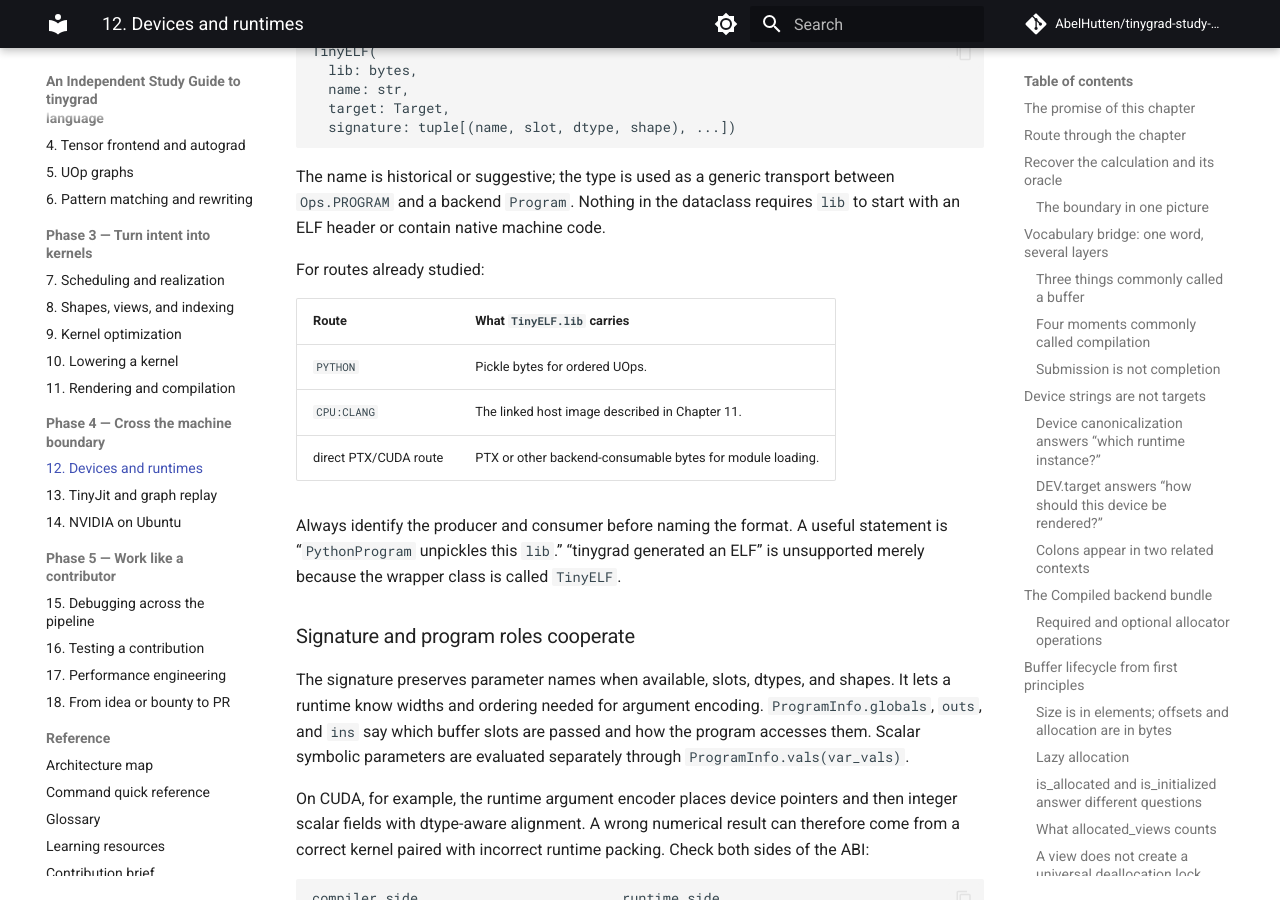
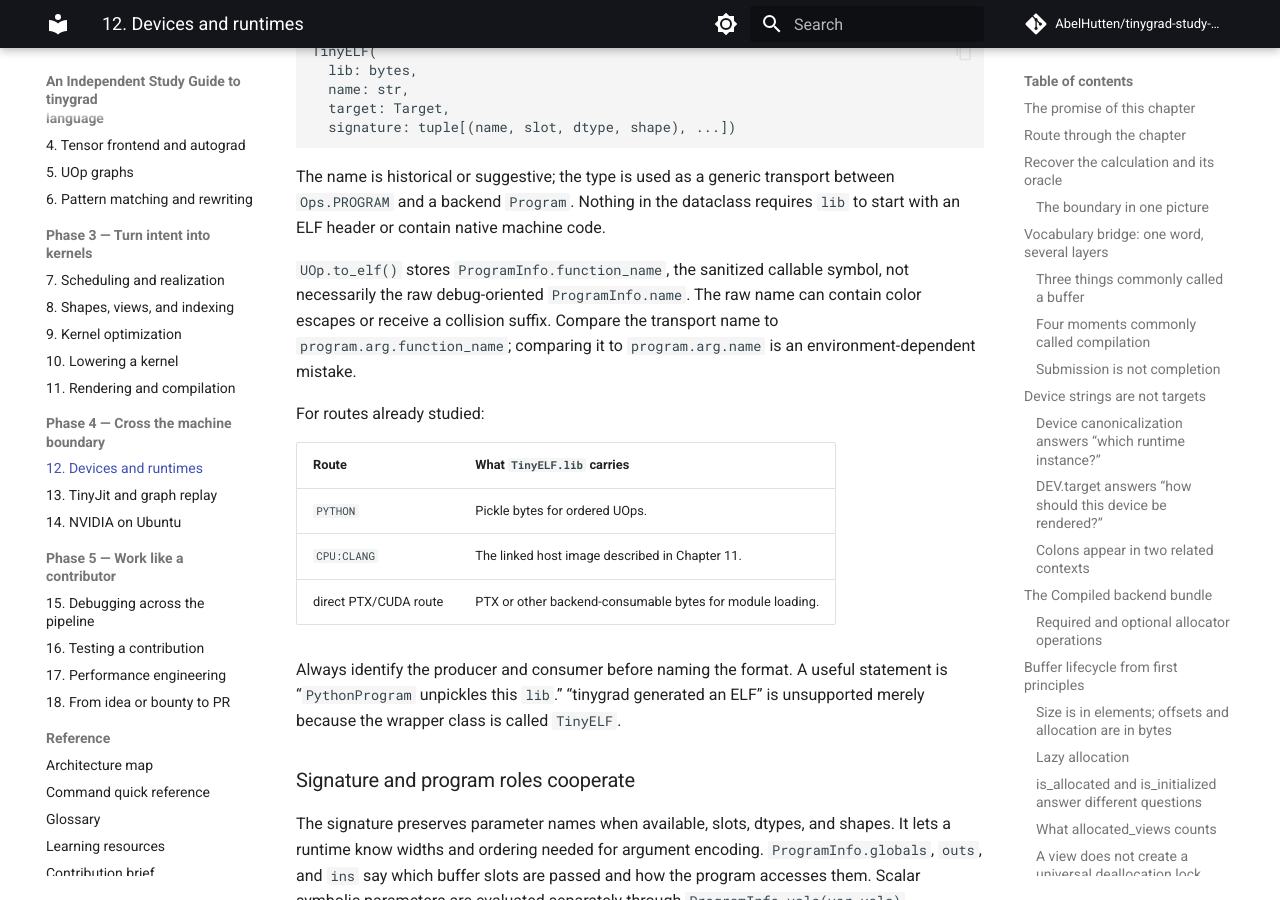
Before and after one commit to AbelHutten/tinygrad-study-guide-ai-generated, an MkDocs documentation site: the page built from docs/guide/12-runtime.md, in a window 1280 px wide and 900 px high, scrolled down 12407 px. Built offline with MkDocs 1.6.1 and Material for MkDocs 9.7.7, drawn with Linux system fonts in a browser that asks for light colours; comment, search, counter and statistics services are not loaded; some of the changed text lies outside the part shown.

Commit message:
fix: compare runtime transport symbol names

````diff
--- a/docs/guide/12-runtime.md
+++ b/docs/guide/12-runtime.md
@@ -564,6 +564,12 @@ TinyELF(
 The name is historical or suggestive; the type is used as a generic transport
 between `Ops.PROGRAM` and a backend `Program`.  Nothing in the dataclass
 requires `lib` to start with an ELF header or contain native machine code.
+
+`UOp.to_elf()` stores `ProgramInfo.function_name`, the sanitized callable
+symbol, not necessarily the raw debug-oriented `ProgramInfo.name`. The raw
+name can contain color escapes or receive a collision suffix. Compare the
+transport name to `program.arg.function_name`; comparing it to
+`program.arg.name` is an environment-dependent mistake.
 
 For routes already studied:
 
@@ -943,7 +949,7 @@ invalidate the evidence contract.
 The Python route should report:
 
 ```text
-controlled env: BEAM=0 CACHELEVEL=0 DEBUG=0 HCQ2=0 IMAGE=0 NOOPT=1 SPEC=2 TC=0 THREADS=1 VALIDATE_WITH_CPU=0 VIZ=0
+controlled env: BEAM=0 CACHELEVEL=0 DEBUG=0 HCQ2=0 IMAGE=0 NO_COLOR=1 NOOPT=1 SPEC=2 TC=0 THREADS=1 VALIDATE_WITH_CPU=0 VIZ=0
 selection
   Device.DEFAULT: PYTHON
   canonical samples: {'python': 'PYTHON', 'python:0': 'PYTHON', 'python:2': 'PYTHON:2'}
````
Also changed, not shown: 1 other file.
